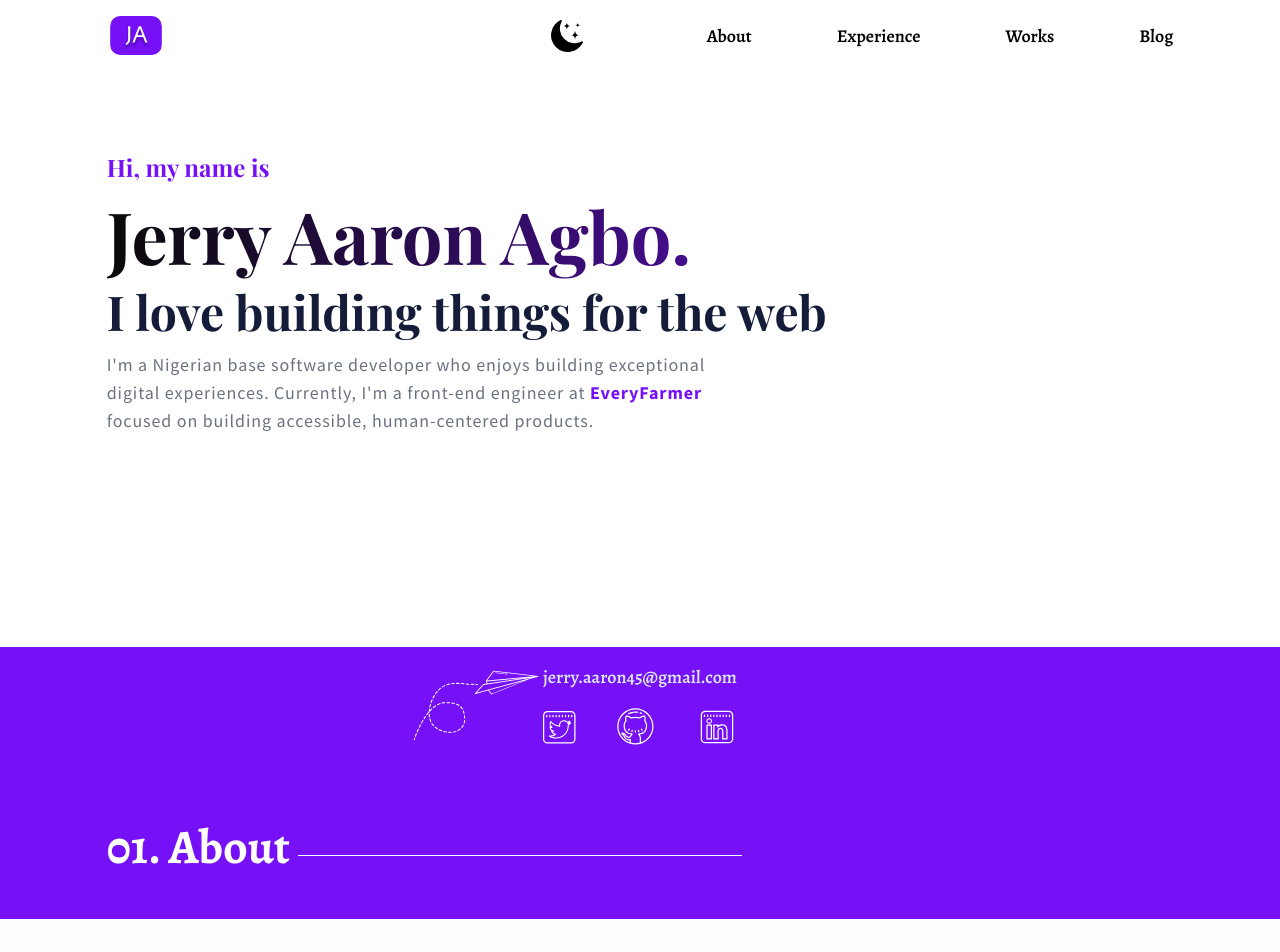
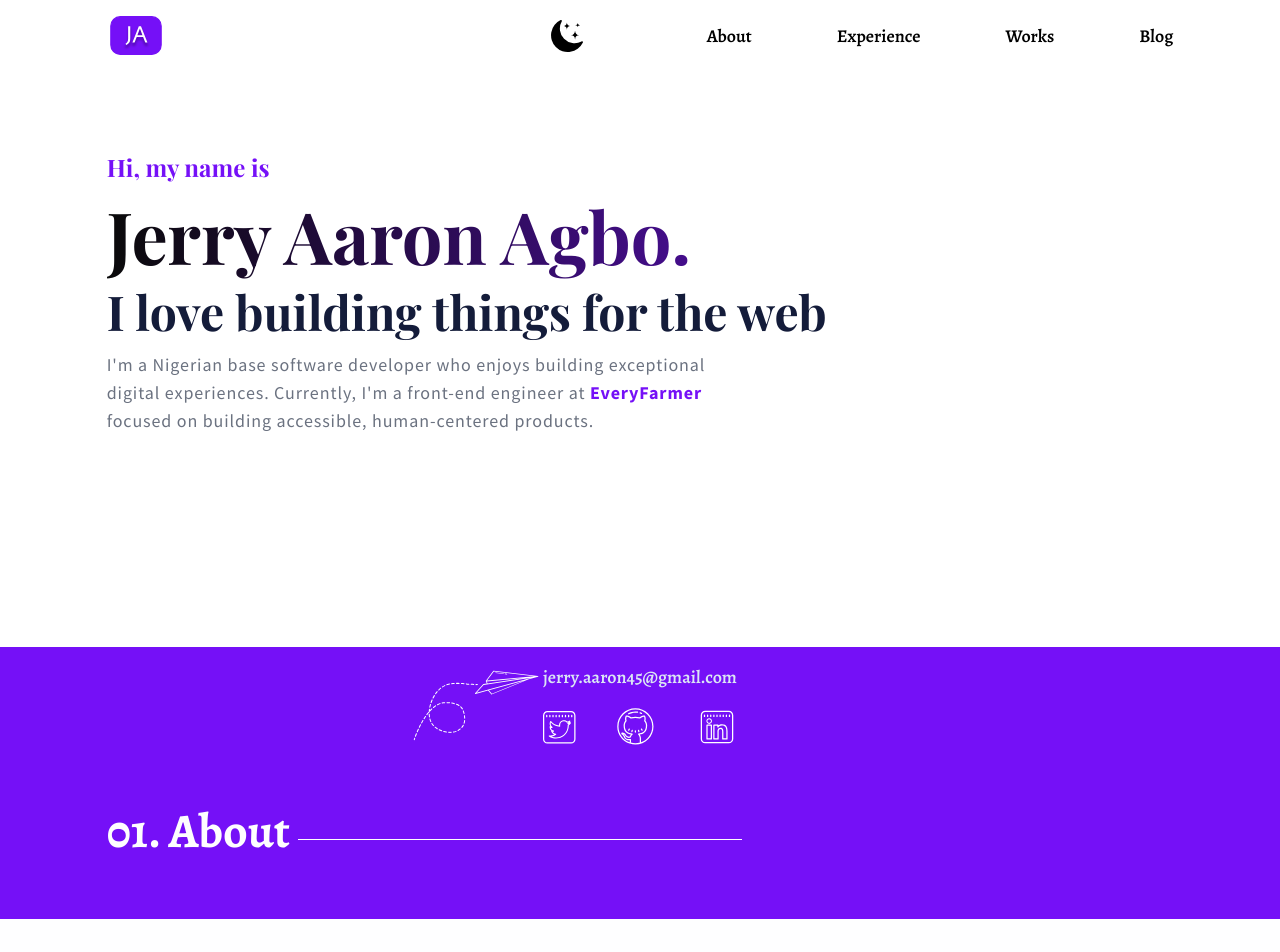
Before and after one commit to gfellah45/portfoliov2, a Next.js app: page / in a window 1280 px wide. Shown: the top 952 px of the page. Built offline with nearby package versions, Linux system fonts and the light colour scheme; a web font is replaced by a local one.

Commit message:
change the heading component

```diff
--- a/src/components/About/Details.tsx
+++ b/src/components/About/Details.tsx
@@ -125,7 +125,7 @@ const Details: React.FC = () => {
       id="about"
       className="flex flex-col flex-wrap justify-between w-full min-h-screen bg-light-bg dark:bg-dark-bg"
     >
-      <motion.div className="w-full h-16 lg:h-32 bg-light-bg2 dark:bg-dark-text1">
+      <motion.div className="w-full h-24 lg:h-32 bg-light-bg2 dark:bg-dark-text1">
         <Heading
           ref1={ref2}
           ref2={ref3}
--- a/src/components/Elements/Heading.tsx
+++ b/src/components/Elements/Heading.tsx
@@ -35,7 +35,7 @@ const Heading: FC<Props> = ({
         ref={ref1}
         variants={variant1}
         animate={inView1 ? "animate" : "initial"}
-        className="flex items-center py-2 my-6 "
+        className="flex items-center h-full py-4 "
       >
         {/* shalow about */}
 
--- a/src/components/Hero/Contact.tsx
+++ b/src/components/Hero/Contact.tsx
@@ -22,14 +22,14 @@ const Contact: React.FC = () => {
         transition={{ delay: 2.3, type: "spring" }}
         className="absolute hidden transition-all duration-300 ease-in-out lg:block top-10 lg:left-28 xl:left-96 animate-pulse motion-safe:animate-bounce"
       >
-        <Email currentColor={isLightTheme ? "#ffffff" : "#7510F7"} />
+        <Email currentColor={isLightTheme ? "#ffffff" : "#0a192f"} />
       </motion.div>
       <div className="">
         <motion.p
           initial={{ opacity: 0, scale: 0 }}
           animate={{ opacity: 1, scale: 1 }}
           transition={{ delay: 2.1, type: "spring", duration: 2 }}
-          className="my-4 text-lg font-semibold text-dark-text1 dark:text-light-bg2"
+          className="my-4 text-lg font-semibold text-dark-text1 dark:text-dark-bg"
         >
           jerry.aaron45@gmail.com
         </motion.p>
@@ -45,7 +45,7 @@ const Contact: React.FC = () => {
               rel="noopener noreferrer"
               className="cursor-pointer text-light-bg1"
             >
-              <Twitter currentColor={isLightTheme ? "#ffffff" : "#7510F7"} />
+              <Twitter currentColor={isLightTheme ? "#ffffff" : "#0a192f"} />
             </a>
           </motion.div>
 
@@ -60,7 +60,7 @@ const Contact: React.FC = () => {
               rel="noopener noreferrer"
               className="cursor-pointer"
             >
-              <Github currentColor={isLightTheme ? "#ffffff" : "#7510F7"} />
+              <Github currentColor={isLightTheme ? "#ffffff" : "#0a192f"} />
             </a>
           </motion.div>
 
@@ -75,7 +75,7 @@ const Contact: React.FC = () => {
               rel="noopener noreferrer"
               className="cursor-pointer"
             >
-              <Linkden currentColor={isLightTheme ? "#ffffff" : "#7510F7"} />
+              <Linkden currentColor={isLightTheme ? "#ffffff" : "#0a192f"} />
             </a>
           </motion.div>
         </motion.div>
--- a/src/components/Landing.tsx
+++ b/src/components/Landing.tsx
@@ -9,7 +9,7 @@ const Landing: React.FC = () => {
   return (
     <div>
       <div
-        className="relative min-h-[90vh] lg:min-h-[90vh] "
+        className="relative min-h-[89vh]  lg:min-h-[90vh] "
         // style={{ minHeight: "90vh" }}
       >
         <div className="pt-20 lg:pt-20">
```
